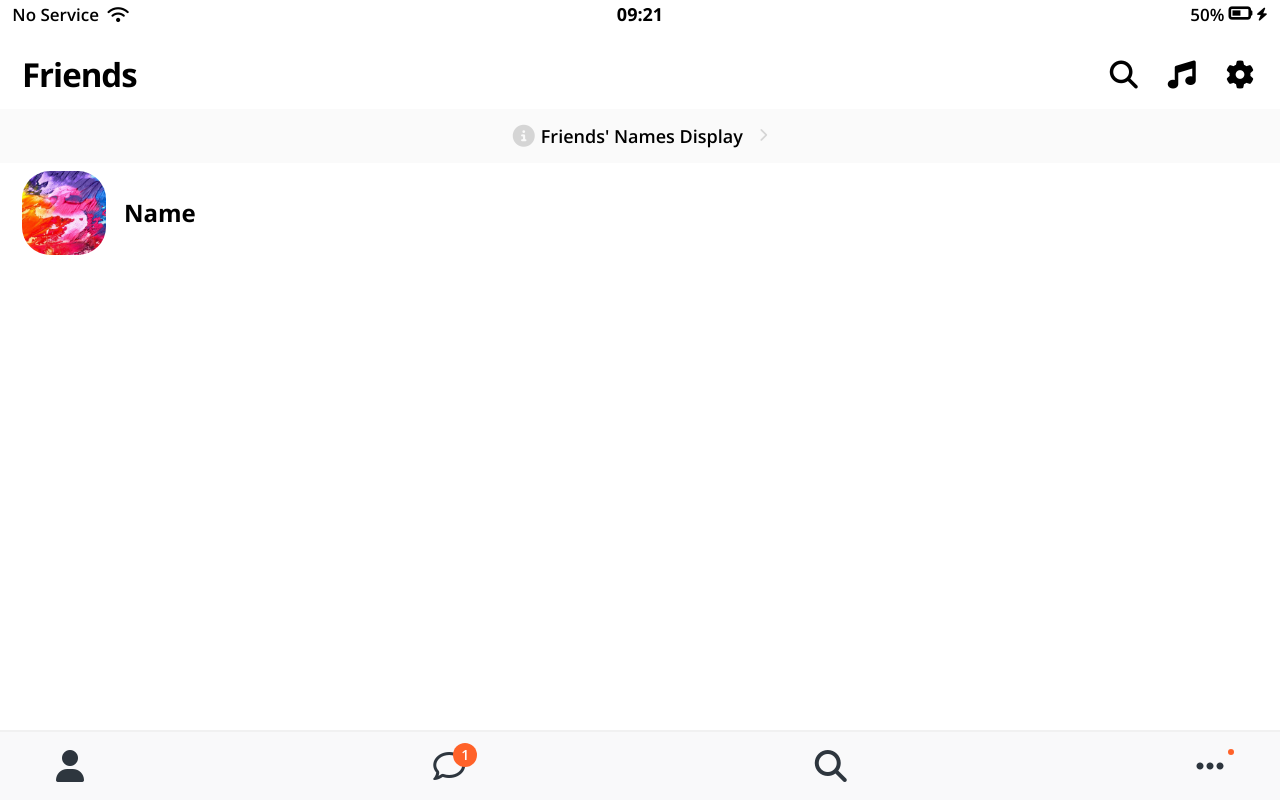
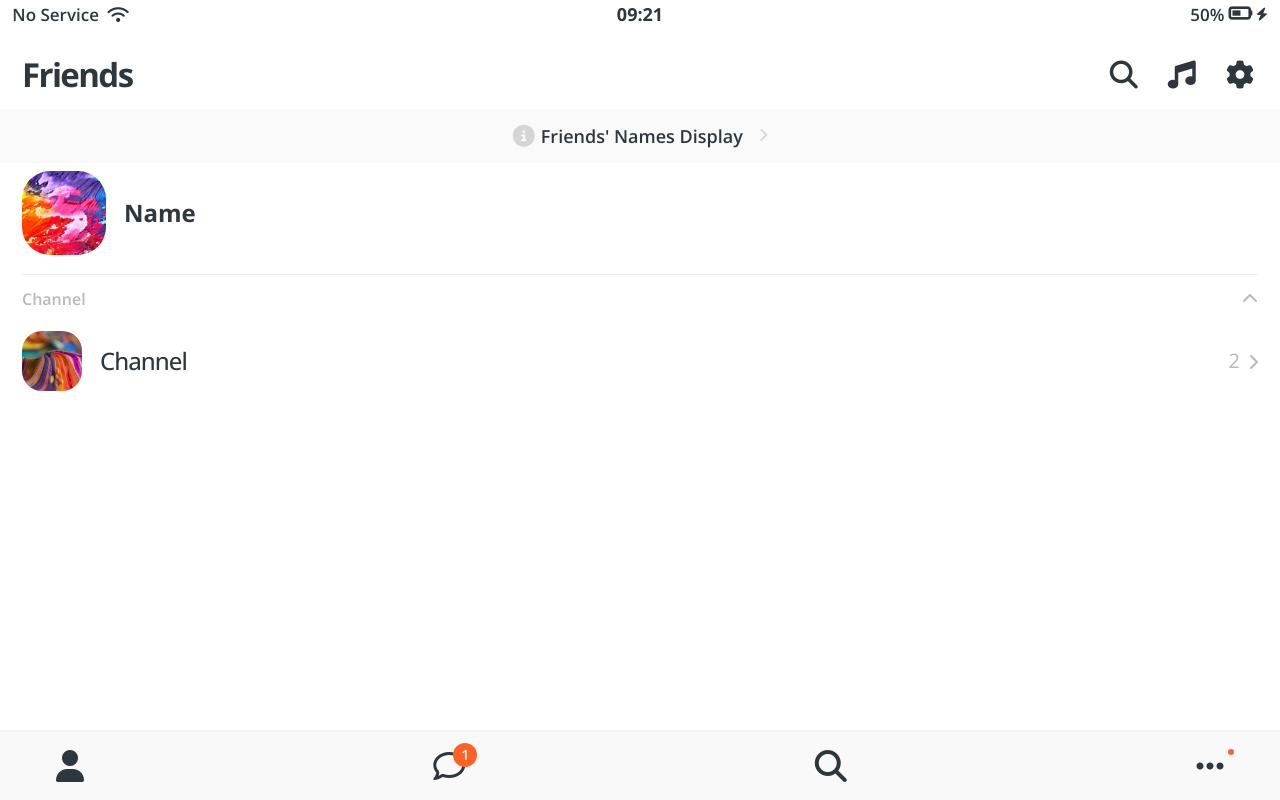
Before and after one commit to 5angmin-tecc/kokoa-clone, a plain HTML site: page friends.html in a window 1280 px wide. Drawn offline with nearby package versions, Linux system fonts and the light colour scheme.

Commit message:
feat: Friends 페이지 구현
user-component를 이용해 채널목록을 구현함.
page-header 타이틀 자간을 -1px -> -1.6px로 변경함.
variables.css에 변수(--main-border) 저장함.
font-weight 500 추가함.
기본 폰트 색상을 styles.css에서 저장함.

```diff
--- a/css/components/page-header.css
+++ b/css/components/page-header.css
@@ -9,7 +9,7 @@
 .page-header__title {
   font-size: 33px;
   font-weight: 700;
-  letter-spacing: -1px;
+  letter-spacing: -1.6px;
 }
 
 .page-header__icons span {
--- a/css/pages/friends.css
+++ b/css/pages/friends.css
@@ -25,3 +25,17 @@
 .friends-page {
   padding: 0 var(--horizontal-space);
 }
+
+.friends-page__channel {
+  margin-top: 19px;
+  border-top: var(--main-border);
+  padding-top: 16px;
+}
+
+.friends-page__channel-header {
+  margin-bottom: 24px;
+  display: flex;
+  justify-content: space-between;
+  color: #b9b9b9;
+  font-weight: 600;
+}
--- a/css/styles.css
+++ b/css/styles.css
@@ -1,4 +1,4 @@
-@import url("https://fonts.googleapis.com/css2?family=Open+Sans:wght@400;600;700&display=swap");
+@import url("https://fonts.googleapis.com/css2?family=Open+Sans:wght@400;500;600;700&display=swap");
 @import "reset.css";
 @import "variables.css";
 
@@ -15,4 +15,5 @@
 
 body {
   font-family: "Open Sans", sans-serif;
+  color: #2e363e;
 }
--- a/css/variables.css
+++ b/css/variables.css
@@ -1,4 +1,5 @@
 :root {
   --yellow: #fae100;
   --horizontal-space: 22px;
+  --main-border: 1px solid #f0f0f0;
 }
--- a/friends.html
+++ b/friends.html
@@ -53,6 +53,32 @@
         </div>
         <div class="user-component__column"></div>
       </div>
+
+      <div class="friends-page__channel">
+        <div class="friends-page__channel-header">
+          <span>Channel</span>
+          <i class="fas fa-chevron-up"></i>
+        </div>
+        <div class="user-component">
+          <div class="user-component__column">
+            <img
+              class="user-component__avatar user-component__avatar--sm"
+              src="assets\image\image2.jpg"
+              alt="#"
+            />
+            <div class="user-component__text">
+              <h4 class="user-component__title user-component__title--not-bold">
+                Channel
+              </h4>
+              <!-- <h6 class="user-component__subtitle">test test test test test</h6> -->
+            </div>
+          </div>
+          <div class="user-component__column">
+            <span class="user-component__count">2</span>
+            <i class="fas fa-chevron-right"></i>
+          </div>
+        </div>
+      </div>
     </main>
 
     <nav class="nav">
```
Also changed, not shown: assets/image/image2.jpg (added), 1 other file.
